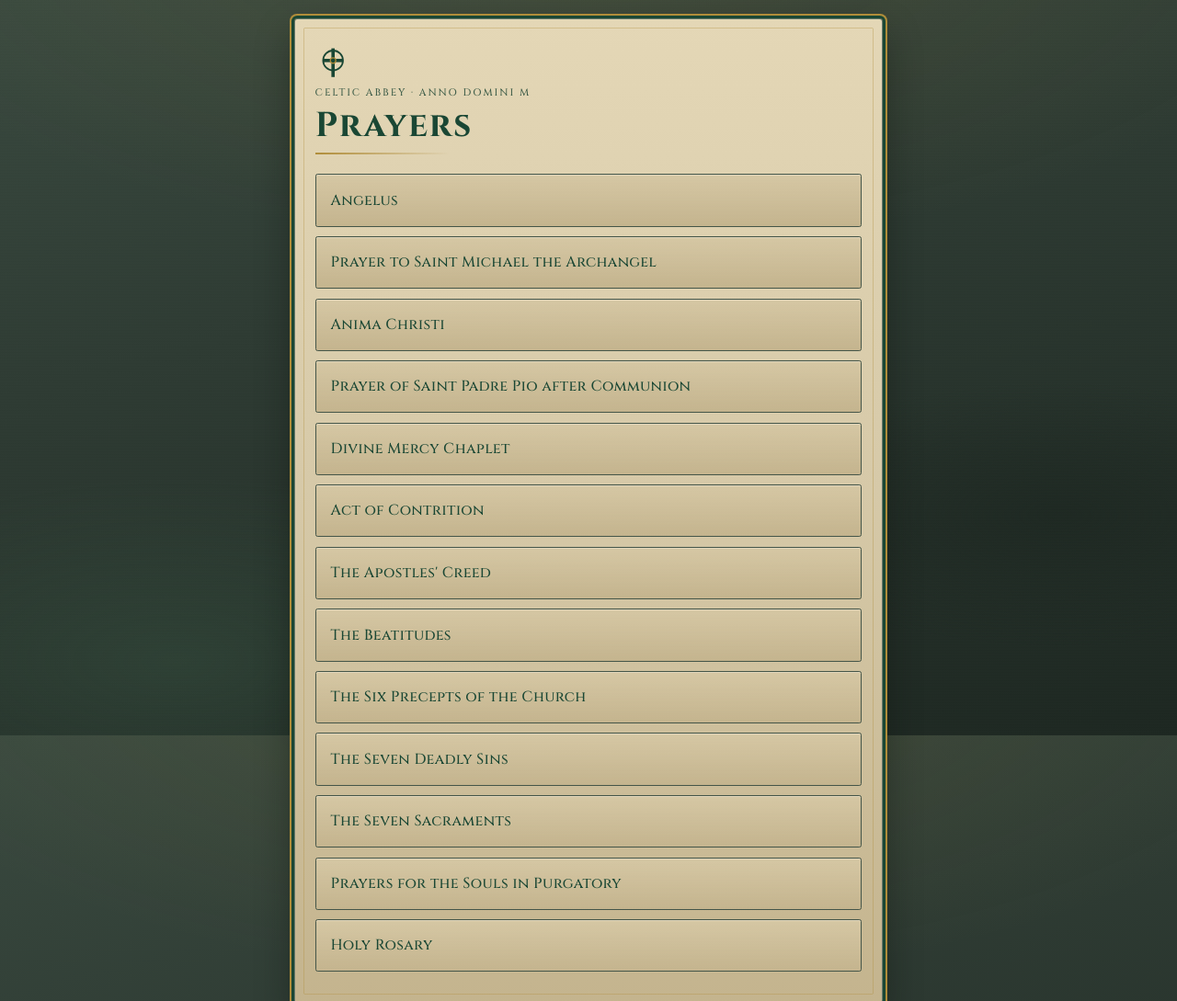
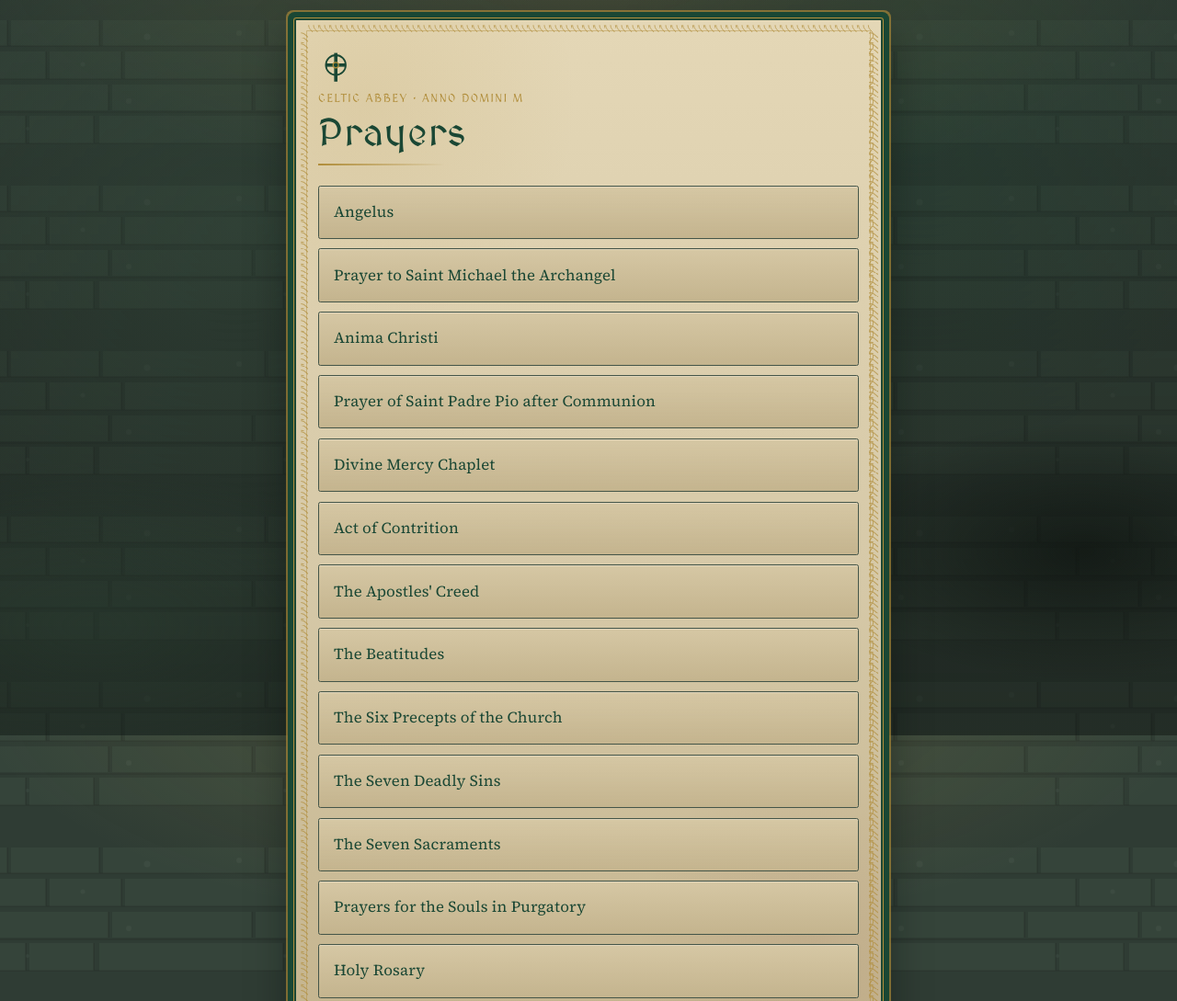
Before and after one commit to sparkydjx/reg-prayers, a website built with Vite: page index.html in a window 1280 px wide. Shown: the top 1089 px of the page at 92% size. Built offline with nearby package versions, Linux system fonts and the light colour scheme.

Commit message:
Deepen abbey atmosphere with stone, knotwork, and Insular type
Add masonry and interlace SVG textures, MedievalSharp display type,
and stronger enamel/gold framing so the scriptorium sheet reads as
an early medieval Celtic abbey surface.

Co-authored-by: sparkydjx <sparkydjx@users.noreply.github.com>

```diff
--- a/index.html
+++ b/index.html
@@ -14,7 +14,7 @@
     <link rel="preconnect" href="https://fonts.googleapis.com" />
     <link rel="preconnect" href="https://fonts.gstatic.com" crossorigin />
     <link
-      href="https://fonts.googleapis.com/css2?family=Cinzel:wght@500;700&family=Source+Serif+4:ital,opsz,wght@0,8..60,400;0,8..60,600;1,8..60,400&display=swap"
+      href="https://fonts.googleapis.com/css2?family=Cinzel:wght@500;700&family=MedievalSharp&family=Source+Serif+4:ital,opsz,wght@0,8..60,400;0,8..60,600;1,8..60,400&display=swap"
       rel="stylesheet"
     />
     <title>Prayers</title>
--- a/src/style.css
+++ b/src/style.css
@@ -32,36 +32,27 @@ body {
   margin: 0;
   min-height: 100vh;
   min-height: 100dvh;
-  background:
-    radial-gradient(ellipse 120% 80% at 50% -10%, rgba(176, 141, 58, 0.12), transparent 55%),
-    radial-gradient(ellipse 70% 50% at 15% 90%, rgba(61, 92, 72, 0.35), transparent 50%),
-    radial-gradient(ellipse 60% 40% at 90% 70%, rgba(30, 40, 34, 0.8), transparent 45%),
-    linear-gradient(165deg, #3a4a40 0%, var(--stone) 38%, var(--stone-deep) 100%);
+  background-color: var(--stone-deep);
+  background-image:
+    radial-gradient(ellipse 90% 55% at 50% -5%, rgba(212, 180, 90, 0.16), transparent 58%),
+    radial-gradient(ellipse 50% 40% at 8% 85%, rgba(61, 92, 72, 0.45), transparent 55%),
+    radial-gradient(ellipse 45% 35% at 92% 75%, rgba(14, 20, 16, 0.75), transparent 50%),
+    url('./assets/stone.svg'),
+    linear-gradient(165deg, #445548 0%, var(--stone) 42%, var(--stone-deep) 100%);
+  background-size: auto, auto, auto, 280px 180px, auto;
   background-attachment: fixed;
 }
 
-/* Subtle stone grain */
+/* Moss and mortar haze over the masonry */
 body::before {
   content: '';
   position: fixed;
   inset: 0;
   pointer-events: none;
-  opacity: 0.18;
-  background-image:
-    repeating-linear-gradient(
-      0deg,
-      transparent,
-      transparent 2px,
-      rgba(0, 0, 0, 0.03) 2px,
-      rgba(0, 0, 0, 0.03) 3px
-    ),
-    repeating-linear-gradient(
-      90deg,
-      transparent,
-      transparent 3px,
-      rgba(255, 255, 255, 0.015) 3px,
-      rgba(255, 255, 255, 0.015) 4px
-    );
+  background:
+    radial-gradient(circle at 20% 30%, rgba(61, 92, 72, 0.2), transparent 35%),
+    radial-gradient(circle at 78% 18%, rgba(26, 71, 52, 0.18), transparent 30%),
+    linear-gradient(180deg, rgba(30, 40, 34, 0.15), rgba(14, 18, 15, 0.45));
   z-index: 0;
 }
 
@@ -80,26 +71,49 @@ body::before {
 .app {
   width: min(100%, 40rem);
   align-self: flex-start;
-  background:
-    linear-gradient(180deg, var(--parchment-lit) 0%, var(--parchment) 48%, var(--parchment-shade) 100%);
-  border: 1px solid var(--stone-edge);
-  border-radius: 0.2rem;
-  padding: 1.75rem 1.35rem 2.1rem;
+  background-color: var(--parchment);
+  background-image:
+    radial-gradient(ellipse 80% 50% at 12% 8%, rgba(176, 141, 58, 0.12), transparent 45%),
+    radial-gradient(ellipse 60% 40% at 88% 92%, rgba(110, 43, 43, 0.08), transparent 50%),
+    linear-gradient(180deg, var(--parchment-lit) 0%, var(--parchment) 55%, var(--parchment-shade) 100%);
+  border: 2px solid var(--enamel);
+  border-radius: 0.15rem;
+  padding: 2rem 1.5rem 2.25rem;
   box-shadow:
-    0 0 0 3px var(--enamel),
-    0 0 0 5px var(--gold),
-    0 18px 40px rgba(10, 16, 12, 0.45);
+    0 0 0 1px var(--gold),
+    0 0 0 7px var(--enamel),
+    0 0 0 9px rgba(176, 141, 58, 0.65),
+    0 22px 48px rgba(8, 12, 10, 0.55);
   position: relative;
   animation: sheet-rise 0.55s ease-out;
 }
 
+/* Inner gold rule */
 .app::before {
   content: '';
   position: absolute;
-  inset: 0.55rem;
-  border: 1px solid rgba(176, 141, 58, 0.35);
+  inset: 0.7rem;
+  border: 1px solid rgba(176, 141, 58, 0.45);
   pointer-events: none;
-  border-radius: 0.1rem;
+  border-radius: 0.05rem;
+  z-index: 0;
+}
+
+/* Celtic knot frame */
+.app::after {
+  content: '';
+  position: absolute;
+  inset: 0.2rem;
+  border: 10px solid transparent;
+  border-image: url('./assets/knot-border.svg') 30 round;
+  pointer-events: none;
+  opacity: 0.7;
+  z-index: 0;
+}
+
+.app > * {
+  position: relative;
+  z-index: 1;
 }
 
 .app--both {
@@ -124,20 +138,20 @@ body::before {
 
 .brand-eyebrow {
   margin: 0;
-  font-family: 'Cinzel', 'Times New Roman', serif;
-  font-size: 0.68rem;
-  font-weight: 500;
-  letter-spacing: 0.18em;
+  font-family: 'MedievalSharp', 'Cinzel', serif;
+  font-size: 0.78rem;
+  font-weight: 400;
+  letter-spacing: 0.12em;
   text-transform: uppercase;
-  color: var(--moss);
+  color: var(--gold);
 }
 
 h1 {
   margin: 0;
-  font-family: 'Cinzel', 'Times New Roman', serif;
-  font-size: clamp(1.85rem, 5vw, 2.35rem);
-  font-weight: 700;
-  letter-spacing: 0.04em;
+  font-family: 'MedievalSharp', 'Cinzel', 'Times New Roman', serif;
+  font-size: clamp(2rem, 5.5vw, 2.6rem);
+  font-weight: 400;
+  letter-spacing: 0.03em;
   color: var(--enamel);
   line-height: 1.15;
   position: relative;
@@ -201,9 +215,9 @@ p {
     linear-gradient(180deg, rgba(228, 215, 182, 0.55), rgba(196, 180, 142, 0.4)),
     var(--parchment-shade);
   color: var(--enamel);
-  font-family: 'Cinzel', 'Times New Roman', serif;
-  font-size: 1rem;
-  letter-spacing: 0.02em;
+  font-family: 'Source Serif 4', 'Palatino Linotype', Palatino, serif;
+  font-size: 1.05rem;
+  letter-spacing: 0.01em;
   box-shadow: inset 0 1px 0 rgba(255, 255, 255, 0.25);
   transition: background 0.2s ease, border-color 0.2s ease, transform 0.15s ease;
 }
```
Also changed, not shown: src/assets/knot-border.svg (added), src/assets/stone.svg (added).
